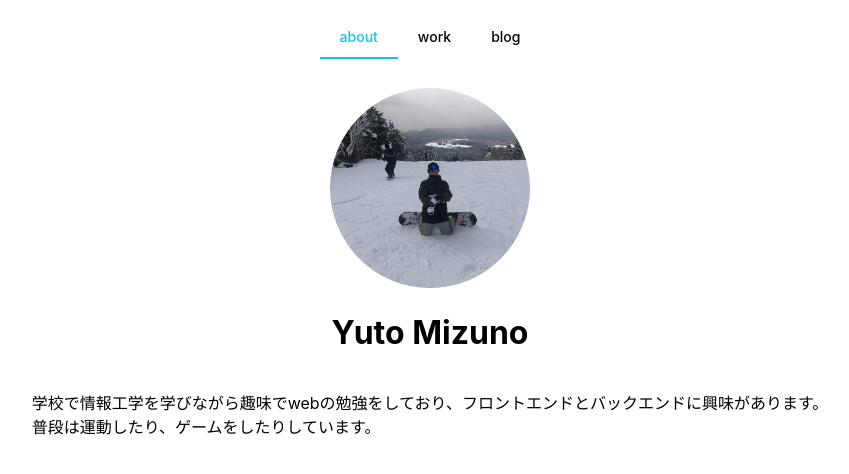
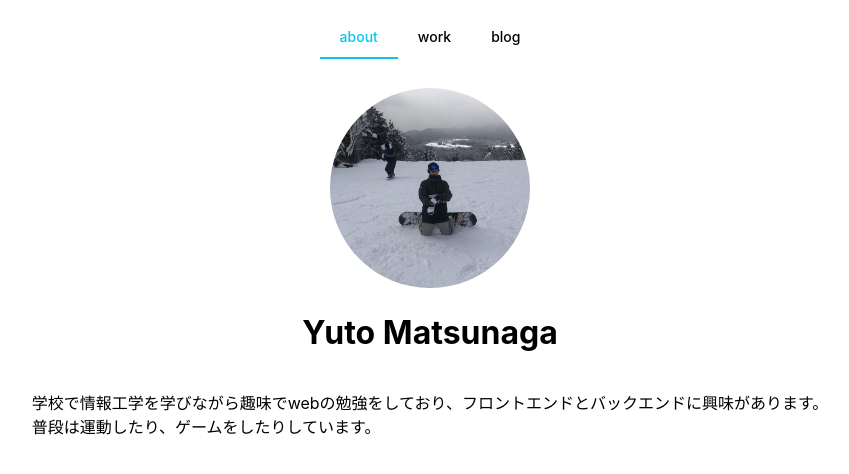
Before and after one commit to myuto7/portfolio, a Next.js app: page / in a window 1280 px wide. Shown: the top 474 px of the page, without its empty margins (210-1059 px from the left). Built offline with nearby package versions, Linux system fonts and the light colour scheme.

Commit message:
fix: about

```diff
--- a/components/About.tsx
+++ b/components/About.tsx
@@ -28,7 +28,7 @@ const About: NextPage = () => {
             </nav>
             <div className={styles.centered}>
                 <Image src={profile} className={styles.profile} width={200} height={200} />
-                <h1>Yuto Mizuno</h1>
+                <h1>Yuto Matsunaga</h1>
             </div>
             <div className={styles.profileStatement}>
                 <p>
```
